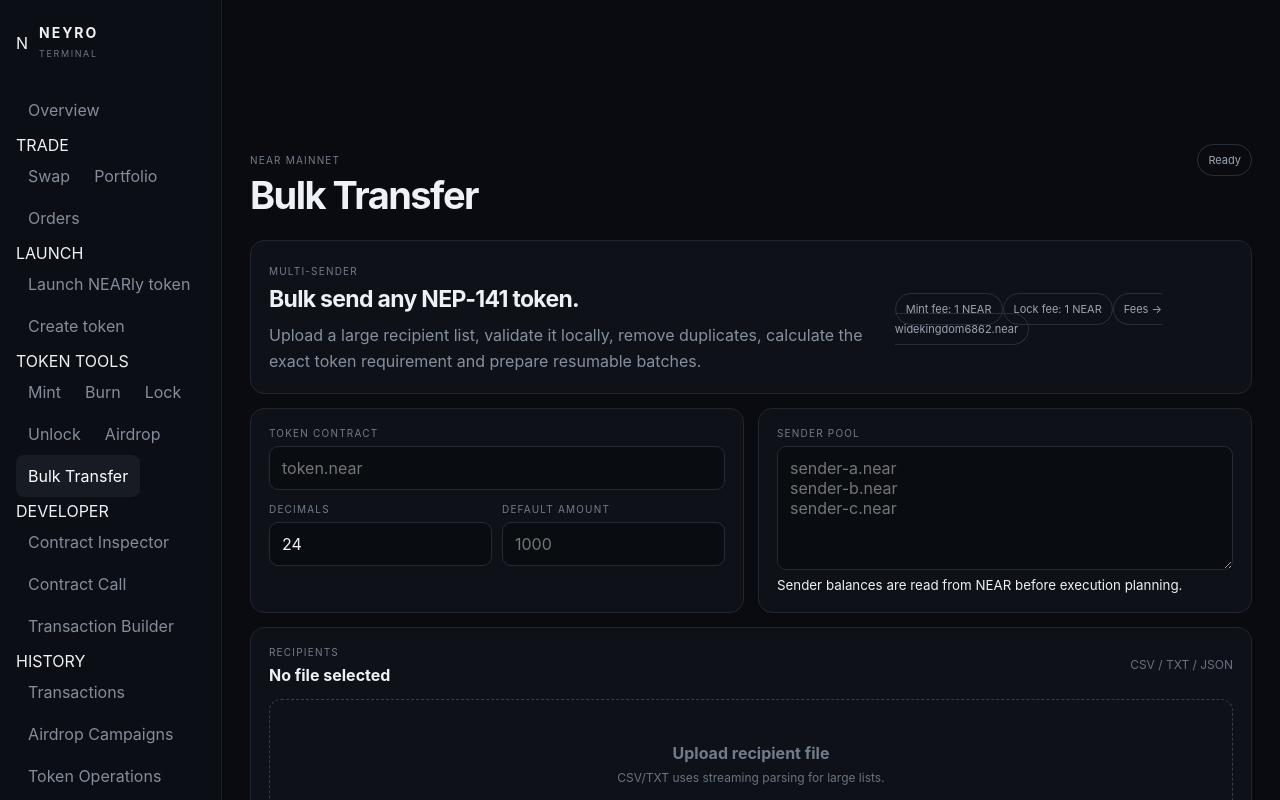
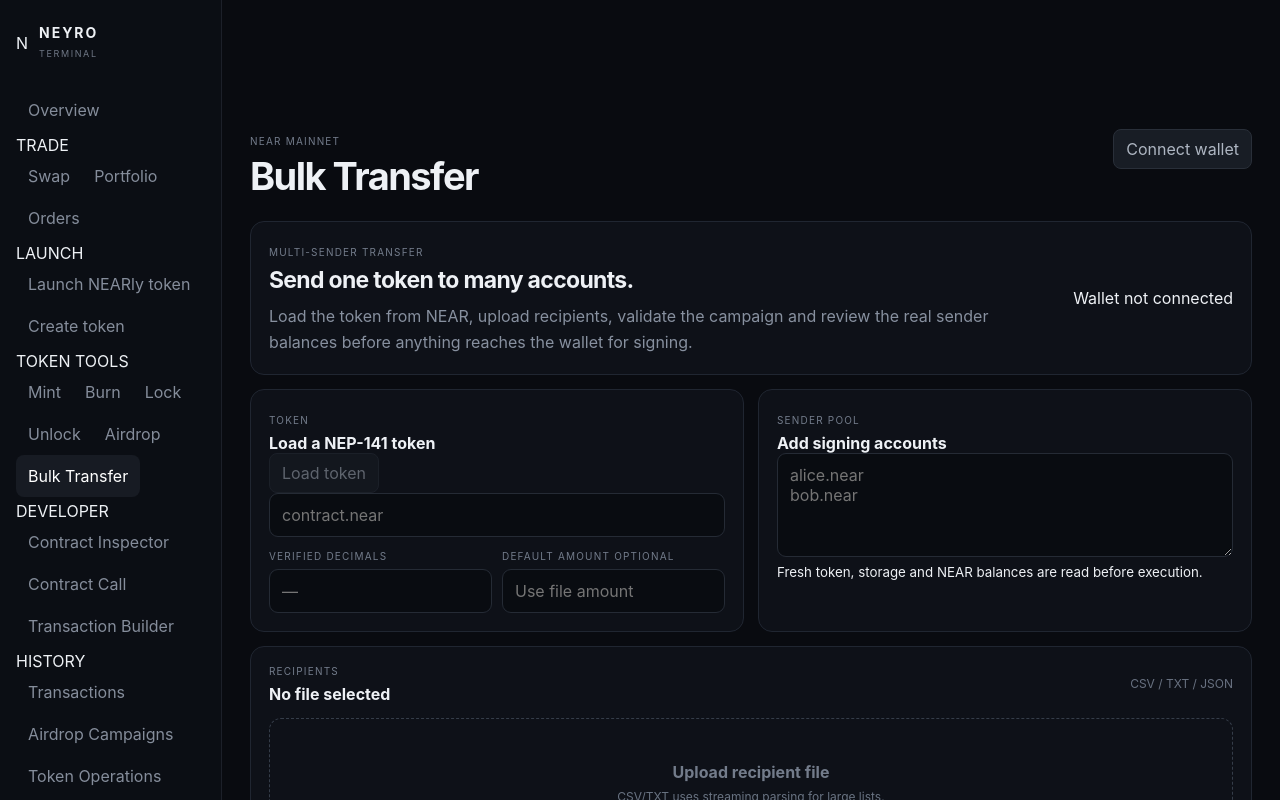
Before and after one commit to rhynox-ui/Neyro, a React (Vite) app in the folder web/: page / in a window 1280 px wide. Shown: the top 800 px of the page. Built offline with nearby package versions, Linux system fonts and the light colour scheme.

Commit message:
ui(web): make bulk transfer state-driven

```diff
--- a/web/src/main.tsx
+++ b/web/src/main.tsx
@@ -1,8 +1,6 @@
 import { useEffect, useMemo, useState } from "react";
 import { createRoot } from "react-dom/client";
 import "./styles.css";
-import { formatTokenToolFee } from "./token-tools/fees";
-import { TOKEN_TOOL_FEE_RECIPIENT } from "./token-tools/fee-recipient";
 import { NearRpcClient } from "./near/rpc";
 import { preflightSenders, type CampaignPreflight } from "./preflight";
 import { createMyNearWalletConnector } from "./wallet/selector";
@@ -12,6 +10,7 @@ import { executeAirdrop, reconcileCampaign } from "./execution/executor";
 import { IndexedDbCampaignStore } from "./campaign/storage";
 import type { Campaign } from "./campaign/model";
 import { campaignResultsCsv } from "./campaign/export";
+import { getFtMetadata, type FtMetadata } from "./near/ft";
 
 type Row = {
   line: number;
@@ -245,8 +244,10 @@ function App() {
   const [walletBusy, setWalletBusy] = useState(false);
 
   const [token, setToken] = useState("");
-  const [decimals, setDecimals] = useState("24");
+  const [decimals, setDecimals] = useState("");
   const [defaultAmount, setDefaultAmount] = useState("");
+  const [tokenMetadata, setTokenMetadata] = useState<FtMetadata | null>(null);
+  const [tokenMetadataBusy, setTokenMetadataBusy] = useState(false);
   const [senders, setSenders] = useState("");
   const [plan, setPlan] = useState<Plan | null>(null);
   const [fileName, setFileName] = useState("");
@@ -275,6 +276,28 @@ function App() {
     () => senders.split(/\r?\n/).map((v) => v.trim().toLowerCase()).filter(Boolean),
     [senders]
   );
+
+  async function loadTokenMetadata() {
+    const contract = token.trim().toLowerCase();
+    if (!contract) {
+      setMessage("Enter a token contract first.");
+      return;
+    }
+
+    setTokenMetadataBusy(true);
+    setTokenMetadata(null);
+    setPreflight(null);
+    try {
+      const metadata = await getFtMetadata(new NearRpcClient(), contract);
+      setTokenMetadata(metadata);
+      setDecimals(String(metadata.decimals));
+      setMessage(`${metadata.symbol} · ${metadata.name} loaded from NEAR mainnet.`);
+    } catch (error) {
+      setMessage(error instanceof Error ? error.message : "Could not load token metadata.");
+    } finally {
+      setTokenMetadataBusy(false);
+    }
+  }
 
   async function connectWallet() {
     setWalletBusy(true);
@@ -527,6 +550,11 @@ function App() {
   }
 
   async function upload(file: File) {
+    if (!Number.isInteger(Number(decimals)) || Number(decimals) < 0 || Number(decimals) > 24) {
+      setMessage("Load the token metadata first so Neyro can use the verified token decimals.");
+      return;
+    }
+
     setBusy(true);
     setPlan(null);
     setPreflight(null);
@@ -615,8 +643,18 @@ function App() {
             <h1>{activeView}</h1>
           </div>
           <div className="header-actions">
-            {accountId && <span className="account-pill">{accountId}</span>}
-            <span className="pill">{currentViewImplemented ? "Ready" : "Module foundation"}</span>
+            {accountId ? (
+              <>
+                <span className="account-pill">{accountId}</span>
+                <button onClick={() => void disconnectWallet()} disabled={walletBusy}>
+                  {walletBusy ? "Working…" : "Disconnect"}
+                </button>
+              </>
+            ) : (
+              <button onClick={() => void connectWallet()} disabled={walletBusy}>
+                {walletBusy ? "Connecting…" : "Connect wallet"}
+              </button>
+            )}
           </div>
         </header>
 
@@ -633,33 +671,64 @@ function App() {
           <section className="grid">
             <div className="card hero">
               <div>
-                <span className="eyebrow">MULTI-SENDER</span>
-                <h2>Bulk send any NEP-141 token.</h2>
+                <span className="eyebrow">MULTI-SENDER TRANSFER</span>
+                <h2>Send one token to many accounts.</h2>
                 <p>
-                  Upload a large recipient list, validate it locally, remove duplicates,
-                  calculate the exact token requirement and prepare resumable batches.
+                  Load the token from NEAR, upload recipients, validate the campaign and review
+                  the real sender balances before anything reaches the wallet for signing.
                 </p>
               </div>
-              <div className="tool-fees">
-                <span className="badge">Mint fee: {formatTokenToolFee("mint")}</span>
-                <span className="badge">Lock fee: {formatTokenToolFee("lock")}</span>
-                <span className="badge">Fees → {TOKEN_TOOL_FEE_RECIPIENT}</span>
+              <div className="hero-state">
+                <span className={accountId ? "status-dot live" : "status-dot"} />
+                <span>{accountId ? "Wallet connected" : "Wallet not connected"}</span>
               </div>
             </div>
 
-            <div className="card">
-              <label>Token contract</label>
-              <input value={token} onChange={(e) => setToken(e.target.value)} placeholder="token.near" />
+            <div className="card token-card">
+              <div className="section-head">
+                <div>
+                  <span className="eyebrow">TOKEN</span>
+                  <h3>{tokenMetadata ? `${tokenMetadata.symbol} · ${tokenMetadata.name}` : "Load a NEP-141 token"}</h3>
+                </div>
+                <button onClick={() => void loadTokenMetadata()} disabled={tokenMetadataBusy || !token.trim()}>
+                  {tokenMetadataBusy ? "Loading…" : "Load token"}
+                </button>
+              </div>
+              <input
+                value={token}
+                onChange={(e) => { setToken(e.target.value); setTokenMetadata(null); setDecimals(""); setPreflight(null); }}
+                placeholder="contract.near"
+                spellCheck={false}
+              />
               <div className="two">
-                <div><label>Decimals</label><input type="number" min="0" max="24" value={decimals} onChange={(e) => setDecimals(e.target.value)} /></div>
-                <div><label>Default amount</label><input value={defaultAmount} onChange={(e) => setDefaultAmount(e.target.value)} placeholder="1000" /></div>
+                <div>
+                  <label>Verified decimals</label>
+                  <input value={decimals} readOnly placeholder="—" />
+                </div>
+                <div>
+                  <label>Default amount <span className="optional">optional</span></label>
+                  <input value={defaultAmount} onChange={(e) => setDefaultAmount(e.target.value)} placeholder="Use file amount" />
+                </div>
               </div>
+              {tokenMetadata && (
+                <div className="token-meta">
+                  <span>{tokenMetadata.spec}</span>
+                  <span>{tokenMetadata.decimals} decimals</span>
+                  {tokenMetadata.reference && <span>metadata linked</span>}
+                </div>
+              )}
             </div>
 
             <div className="card">
-              <label>Sender pool</label>
-              <textarea value={senders} onChange={(e) => setSenders(e.target.value)} rows={5} placeholder={"sender-a.near\nsender-b.near\nsender-c.near"} />
-              <small>Sender balances are read from NEAR before execution planning.</small>
+              <div className="section-head">
+                <div>
+                  <span className="eyebrow">SENDER POOL</span>
+                  <h3>{senderList.length ? `${senderList.length} sender${senderList.length === 1 ? "" : "s"} configured` : "Add signing accounts"}</h3>
+                </div>
+                {senderList.length > 0 && <span className="live-label">On-chain balances</span>}
+              </div>
+              <textarea value={senders} onChange={(e) => setSenders(e.target.value)} rows={4} placeholder={"alice.near\nbob.near"} />
+              <small>Fresh token, storage and NEAR balances are read before execution.</small>
             </div>
 
             <div className="card full">
@@ -690,7 +759,7 @@ function App() {
                     <div><span className="eyebrow">CAMPAIGN TOTAL</span><h2>{formatBase(plan.total, Number(decimals))}</h2></div>
                     <span className={plan.invalid ? "warning" : "ready"}>{plan.invalid ? "Needs review" : "Ready"}</span>
                   </div>
-                  <p className="muted">Token: {token || "not specified"} · Sender accounts: {senderList.length}</p>
+                  <p className="muted">Token: {token || "—"} · Sender accounts: {senderList.length} · Decimals: {decimals || "—"}</p>
                 </div>
 
                 <div className="card full">
```
